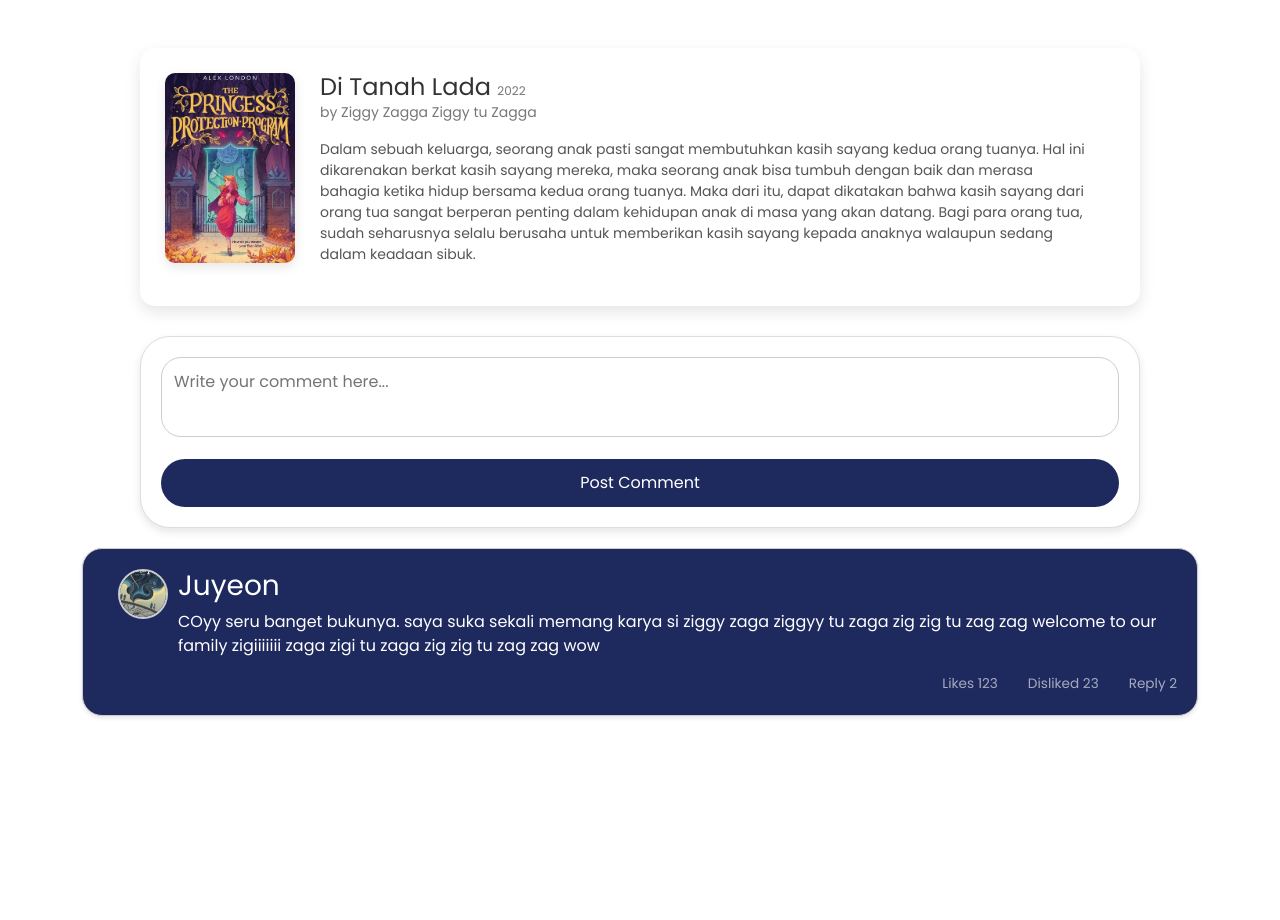
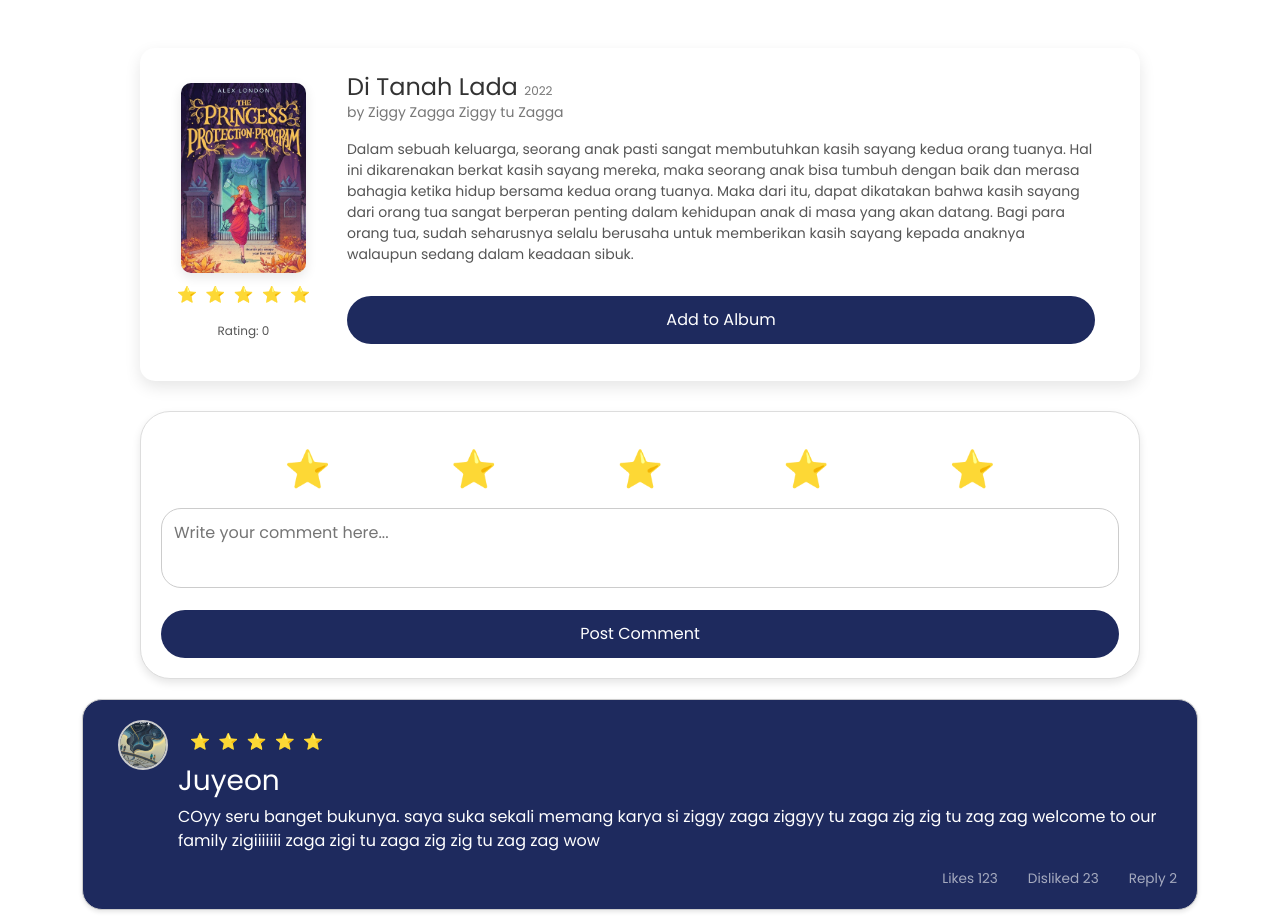
Before and after one commit to broomrun/bookberry1, a PHP site: page /details.php in a window 1280 px wide. Shown: the part 72-992 px from the top of the page. Before the commit the page ends 790 px from the top, so only its background shows below. Run offline with PHP 8.4, Linux system fonts and the light colour scheme.

Commit message:
rating dan album

```diff
--- a/details.php
+++ b/details.php
@@ -17,18 +17,40 @@ session_start();
     <?php include "layout/header.html"?>
 
     <div class="book-info">
+    <div class="rating-container">
         <img src="assets/11.jpeg" alt="Di Tanah Lada" class="book-cover">
+        <div class="rating" id="comment-rating-1">
+                <span onclick="rateComment(1, '1')">⭐</span>
+                <span onclick="rateComment(2, '1')">⭐</span>
+                <span onclick="rateComment(3, '1')">⭐</span>
+                <span onclick="rateComment(4, '1')">⭐</span>
+                <span onclick="rateComment(5, '1')">⭐</span>
+        </div>
+        <p id="comment-average-rating-1">Rating: 0</p>
+    </div>
         <div class="book-details">
             <h2 class="title">Di Tanah Lada <span style="font-size: 12px; color: #777;">2022</span></h2>
             <p class="author">by Ziggy Zagga Ziggy tu Zagga</p>
             <p class="description">Dalam sebuah keluarga, seorang anak pasti sangat membutuhkan kasih sayang kedua orang tuanya. Hal ini dikarenakan berkat kasih sayang mereka, maka seorang anak bisa tumbuh dengan baik dan merasa bahagia ketika hidup bersama kedua orang tuanya. Maka dari itu, dapat dikatakan bahwa kasih sayang dari orang tua sangat berperan penting dalam kehidupan anak di masa yang akan datang. Bagi para orang tua, sudah seharusnya selalu berusaha untuk memberikan kasih sayang kepada anaknya walaupun sedang dalam keadaan sibuk.
             </p>
+            <div class="additional-info">
+            <div class="add-album">
+                <button onclick="addAlbum()">Add to Album</button>
+            </div>
+        </div>
         </div>
     </div>
 
     <div class="container">
     <!-- Input form for new comments -->
         <div class="comment-body">
+        <div class="ratings" id="comment-rating-input">
+            <span onclick="selectRating(1)">⭐</span>
+            <span onclick="selectRating(2)">⭐</span>
+            <span onclick="selectRating(3)">⭐</span>
+            <span onclick="selectRating(4)">⭐</span>
+            <span onclick="selectRating(5)">⭐</span>
+        </div>
         <textarea id="new-comment" placeholder="Write your comment here..."></textarea>
         <button onclick="addComment()">Post Comment</button>
     </div>
@@ -40,6 +62,13 @@ session_start();
                     <img src="assets/1.jpeg" alt="Profile Picture">
                 </div>
             <div class="comment__content">
+            <div class="rating">
+                <span onclick="rateComment(5, '1')">⭐</span>
+                <span onclick="rateComment(4, '1')">⭐</span>
+                <span onclick="rateComment(3, '1')">⭐</span>
+                <span onclick="rateComment(2, '1')">⭐</span>
+                <span onclick="rateComment(1, '1')">⭐</span>
+            </div>
             <h3 class="comment__title">Juyeon</h3>
             <p>COyy seru banget bukunya. saya suka sekali memang karya si ziggy zaga ziggyy tu zaga zig zig tu zag zag welcome to our family zigiiiiiii zaga zigi tu zaga zig zig tu zag zag wow</p>
             <div class="comment__card-footer">
@@ -57,7 +86,6 @@ session_start();
                 <button onclick="addReply('1')">Post Reply</button>
             </div>
         </div>
-    </div>
 
     <script src="js/comment.js"></script>
     <script src="js/script.js"></script>
--- a/js/comment.js
+++ b/js/comment.js
@@ -1,6 +1,6 @@
 // Menampilkan dan menyembunyikan form balasan
 function toggleReplyForm(commentId) {
-  const replyForm = document.getElementById(`reply-form-${commentId}`);
+  const replyForm = document.getElementById(reply-form-${commentId});
   replyForm.style.display = replyForm.style.display === "none" || replyForm.style.display === "" ? "block" : "none";
 }
 
@@ -35,7 +35,7 @@ function addComment() {
 
 // Fungsi untuk menambahkan balasan
 function addReply(commentId) {
-  const replyForm = document.getElementById(`reply-form-${commentId}`);
+  const replyForm = document.getElementById(reply-form-${commentId});
   const replyText = replyForm.querySelector("new-comment").value;
   if (replyText.trim() === "") return;
 
@@ -60,10 +60,24 @@ function addReply(commentId) {
   `;
 
   // Menambahkan balasan ke dalam komentar yang relevan
-  const comment = document.getElementById(`comment-${commentId}`);
+  const comment = document.getElementById(comment-${commentId});
   comment.appendChild(replyContainer);
 
   // Mengosongkan input balasan dan menyembunyikan form
   replyForm.querySelector("new-comment").value = ""; // Reset reply input
   replyForm.style.display = "none"; // Menyembunyikan form setelah balasan ditambahkan
 }
+
+let commentRatings = {};
+
+function rateComment(rating, commentId) {
+    if (!commentRatings[commentId]) {
+        commentRatings[commentId] = { total: 0, count: 0 };
+    }
+
+    commentRatings[commentId].total += rating;
+    commentRatings[commentId].count += 1;
+
+    const averageRating = (commentRatings[commentId].total / commentRatings[commentId].count).toFixed(1);
+    document.getElementById(comment-average-rating-${commentId}).innerText = Rating: ${averageRating};
+}
--- a/style/s_details.css
+++ b/style/s_details.css
@@ -44,6 +44,15 @@ header .logo {
     gap: 25px;
     margin: 30px auto;
     transition: transform 0.3s ease-in-out;
+    flex-direction: row;
+    align-items: flex-start; /* Elemen tetap pada posisi vertikal normal */
+}
+
+.book-info .rating-container {
+    display: flex;
+    flex-direction: column; /* Rating dan teks bertumpuk vertikal */
+    align-items: center; /* Rata tengah hanya untuk bagian rating */
+    margin-top: 10px; /* Jarak dari gambar */
 }
 
 .book-details {
@@ -52,7 +61,7 @@ header .logo {
 }
 
 .book-cover {
-    width: 130px;
+    max-width: 100%;
     height: 190px; /* Tetapkan tinggi gambar */
     object-fit: cover; /* Menjaga aspek rasio dengan crop gambar bila perlu */
     border-radius: 10px;
@@ -272,3 +281,62 @@ header .logo {
   .comment-body button:active {
     background-color: #004085; /* Warna biru lebih gelap saat tombol ditekan */
   }
+
+  .add-album button {
+    margin-top: 15px;
+    width: 100%; /* Tombol memenuhi lebar kontainer */
+    padding: 12px; /* Ruang dalam tombol */
+    font-size: 1rem;
+    color: #fff; /* Warna teks putih */
+    background-color: #1e2a5e; /* Latar belakang biru */
+    border: none; /* Hilangkan border default */
+    border-radius: 50px; /* Membulatkan sudut tombol */
+    cursor: pointer; /* Pointer berubah menjadi tangan */
+    transition: background-color 0.3s ease; /* Animasi saat hover */
+  }
+
+  .add-album button:hover {
+    background-color: #fff; /* Warna biru lebih gelap saat hover */
+    color: #1a2a5e;
+    border: 1px solid #1e2a5e;
+  }
+
+  .add-album button:active {
+    background-color: #004085; /* Warna biru lebih gelap saat tombol ditekan */
+  }
+
+  .rating {
+    padding: 10px;
+    font-size: 16px; /* Ukuran bintang */
+    color: #ffcc00;
+    cursor: pointer;
+}
+
+.rating span {
+    margin: 0 2px;
+    transition: color 0.3s;
+}
+
+.rating span:hover {
+    color: #ffaa00; /* Warna bintang saat hover */
+}
+
+#comment-average-rating-1 {
+    font-size: 12px;
+    color: #555;
+    margin-top: 5px; /* Jarak kecil dari bintang */
+}
+
+.ratings {
+    padding: 10px;
+    font-size: 37px; /* Ukuran bintang */
+    color: #ffcc00;
+    cursor: pointer;
+    justify-content: center;
+    display: flex;
+}
+
+.ratings span {
+    margin: 0 60px;
+    transition: color 0.3s;
+}
```
Lines whose indentation alone changed are shown as unchanged.
